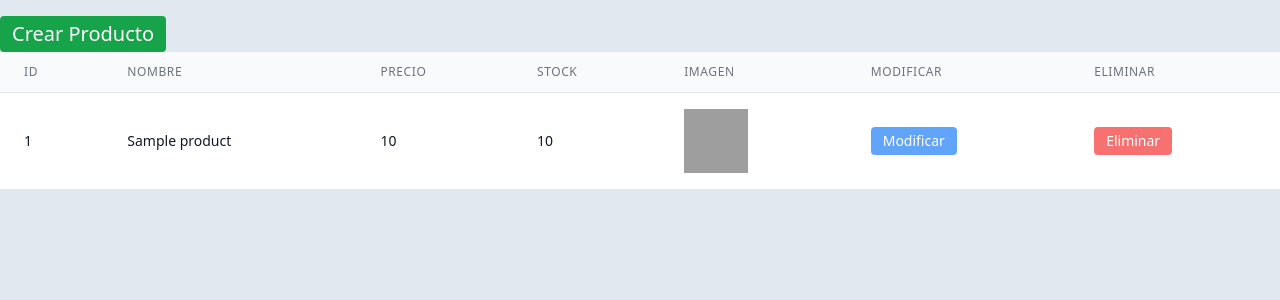
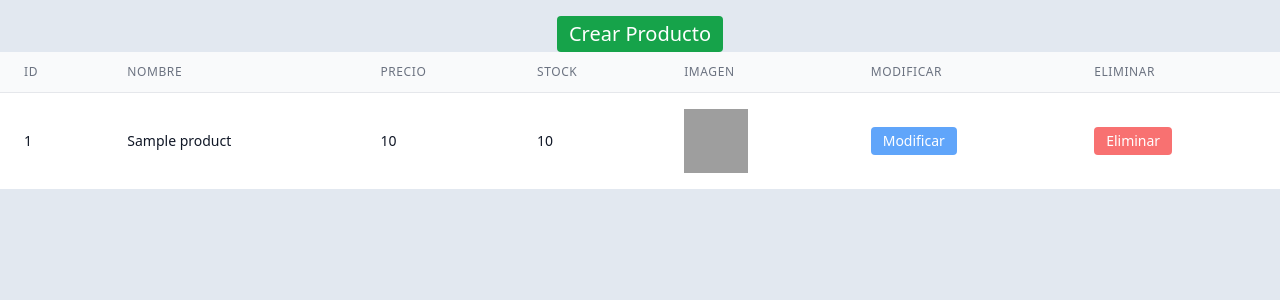
Before and after one commit to MrMaty17/proyecto-ferreteria, a PHP site: page /admin/index.php in a window 1280 px wide. Shown: the part 100-400 px from the top of the page. Run offline with PHP 8.4, Linux system fonts and the light colour scheme; tables that the repository leaves empty hold one stand-in row (values such as "Sample post"); some libraries are stand-ins or nearby versions; grey boxes are pictures that could not be loaded.

Commit message:
Refactor layout and fix image fallback in product table

```diff
--- a/admin/index.php
+++ b/admin/index.php
@@ -8,7 +8,7 @@ $result = $conexion->query($sql);
 
 ?>
 <main>
-    <div class="flex-1">
+    <div class="flex justify-center items-center">
         <button class="px-3 py-1 mx-auto rounded bg-green-600 hover:bg-green-600 mt-4 cursor-pointer"><a class="text-xl text-white" href="formCreateUpdate.php">Crear Producto</a></button>
     </div>
     <?php
@@ -43,7 +43,7 @@ $result = $conexion->query($sql);
                             <td class="px-6 py-4 whitespace-nowrap text-sm text-gray-900"><?= $fila['name'] ?></td>
                             <td class="px-6 py-4 whitespace-nowrap text-sm text-gray-900"><?= $fila['price'] ?></td>
                             <td class="px-6 py-4 whitespace-nowrap text-sm text-gray-900"><?= $fila['stock'] ?></td>
-                            <td class="px-6 py-4 whitespace-nowrap text-sm text-gray-900"><img src="../assets/image/<?php $fila['image'] !== null ? $fila['image'] : 'no_foto.png'?>" alt="Imagen" class="w-16 h-16 object-cover"></td>
+                            <td class="px-6 py-4 whitespace-nowrap text-sm text-gray-900"><img src="../assets/image/<?php $fila['image'] !== null ? $fila['image'] : 'no_foto.jpg'?>" alt="Imagen" class="w-16 h-16 object-cover"></td>
                             <td class="px-6 py-4 whitespace-nowrap text-sm text-gray-900"><a href="formCreateUpdate.php?id=<?= $fila['id'] ?>"><button class="rounded bg-blue-400 hover:bg-blue-500 text-white px-3 py-1 cursor-pointer">Modificar</button></a></td>
                             <td class="px-6 py-4 whitespace-nowrap text-sm text-gray-900"><button class="rounded bg-red-400 hover:bg-red-500 text-white px-3 py-1 cursor-pointer" onclick="window.location.href='delete.php?id=<?= $fila['id'] ?>'">Eliminar</button></td>
                         </tr>
```
